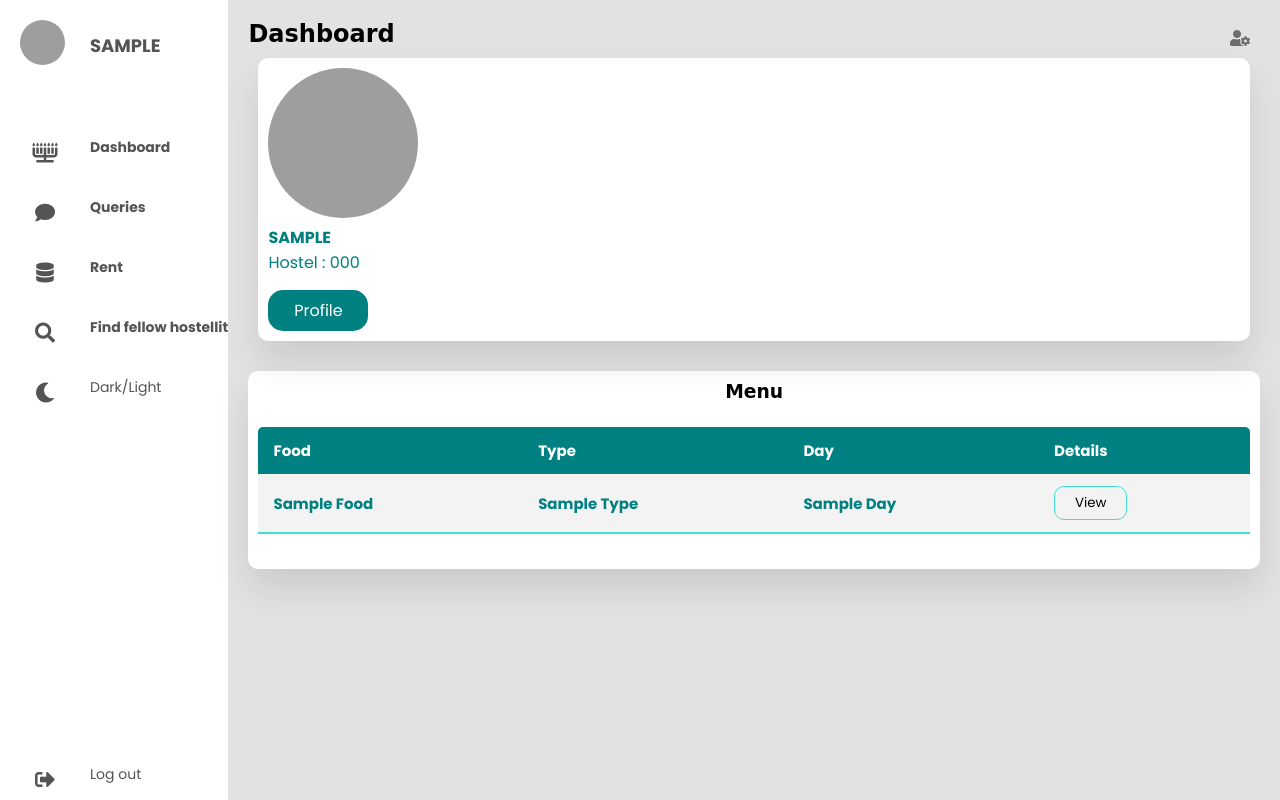
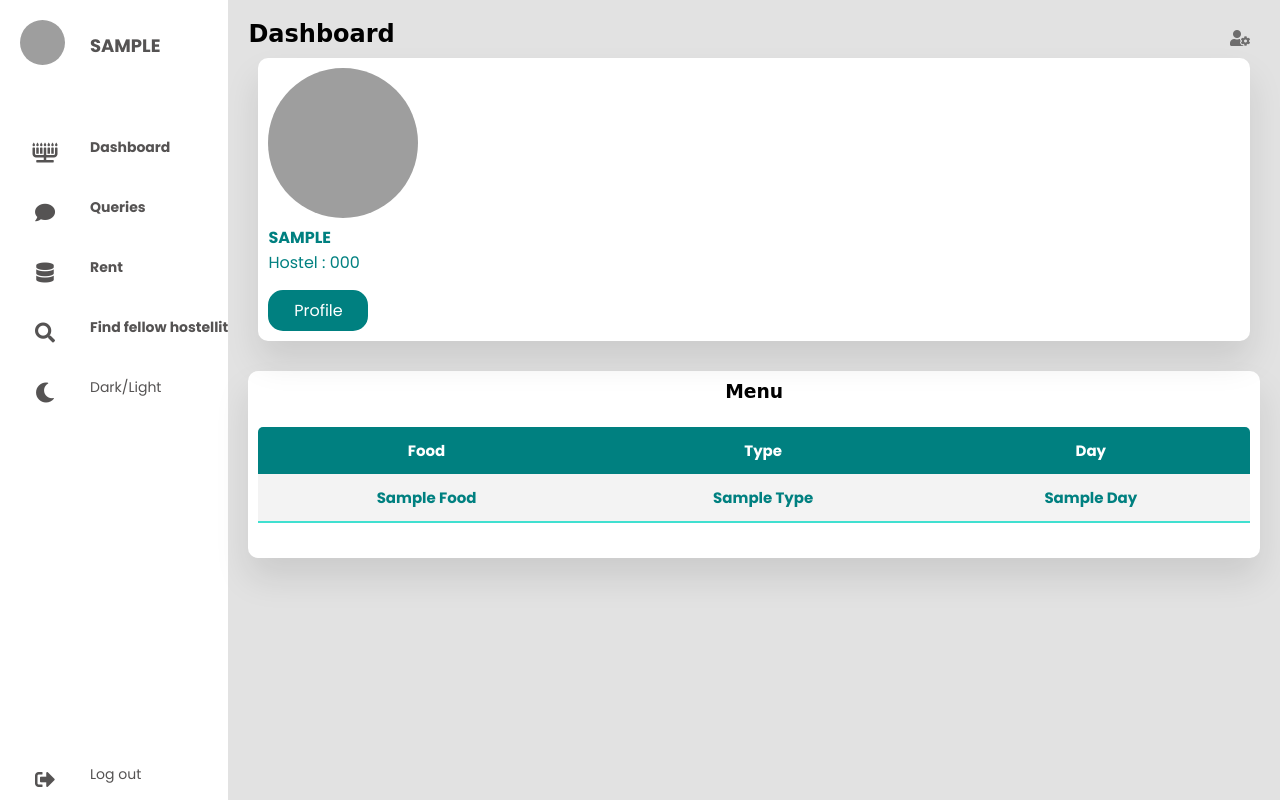
Before and after one commit to Codesmith28/Hostel-Hub, a Flask app: template hostel/templates/dashboard_hostellite.html in a window 1280 px wide. Run offline with Flask 3, Linux system fonts and the light colour scheme; the template is opened without the code that fills it: most values are stand-ins (such as "Sample title", 1, 10 or a date in 2020); parts of the project's set-up code (start-up, migrations or seed data) failed here and were passed over; some web fonts are replaced; grey boxes are pictures that could not be loaded.

Commit message:
removed the details tab on menu in hostellite dash

```diff
--- a/hostel/templates/dashboard_hostellite.html
+++ b/hostel/templates/dashboard_hostellite.html
@@ -57,6 +57,16 @@
       h1 {
         text-align: center;
       }
+
+      /* align the table properly */
+      table,
+      th,
+      td {
+        border-collapse: collapse;
+        padding: 10px;
+        text-align: center;
+      }
+
     </style>
   </head>
   <body>
@@ -162,7 +172,7 @@
                   <th>Food</th>
                   <th>type</th>
                   <th>Day</th>
-                  <th>Details</th>
+                  <!-- <th>Details</th> -->
                 </tr>
               </thead>
               <tbody>
@@ -172,7 +182,7 @@
                   <td>{{order.food}}</td>
                   <td>{{order.type}}</td>
                   <td>{{order.day}}</td>
-                  <td><button>View</button></td>
+                  <!-- <td><button>View</button></td> -->
                   {% endif %}
                 </tr>
                 {% endfor %}
```
